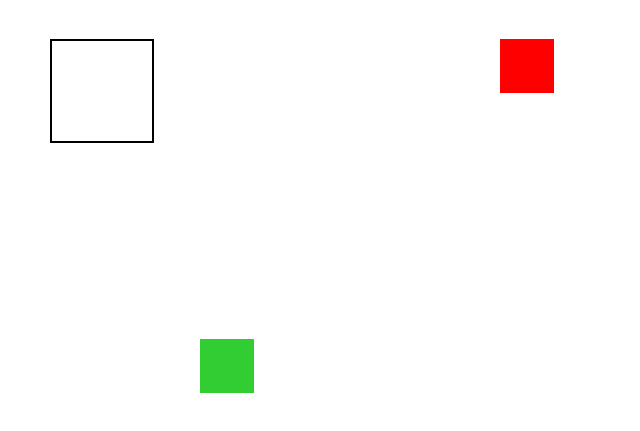
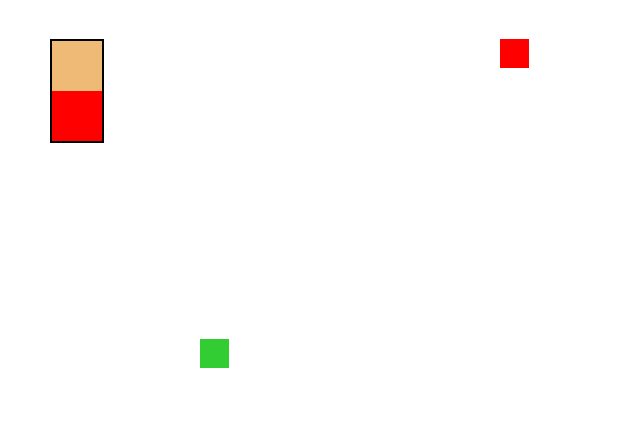
Before and after one commit to andrjre/game, a plain HTML site: page index.html in a window 1280 px wide. Shown: the part 61-492 px from the top of the page, without its empty margins (0-640 px from the left). Drawn offline with Linux system fonts and the light colour scheme.

Commit message:
Player model.

```diff
--- a/index.html
+++ b/index.html
@@ -9,7 +9,9 @@
     <div id="ui">
         <h1 id="countText">Fruit Count: </h1>
     </div>
-    <div id="player"></div>
+    <div id="player">
+        <div id="shirt"></div>
+    </div>
     <div id="apple" class="fruit"></div>
     <div id="pear" class="fruit"></div>
 
--- a/styles.css
+++ b/styles.css
@@ -4,17 +4,26 @@ body{
 }
 
 #player{
-    width:100px;
+    width:50px;
     height:100px;
     border:2px solid black;
     position: absolute;
     left:50px;
     top:100px;
+    display: flex;
+    align-items: end;
+    background-color: rgb(238, 186, 118);
+}
+
+#shirt{
+    width:50px;
+    height:50px;
+    background-color: red;
 }
 
 .fruit{
-    width:50px;
-    height:50px;
+    width:25px;
+    height:25px;
 }
 
 #apple{
```
